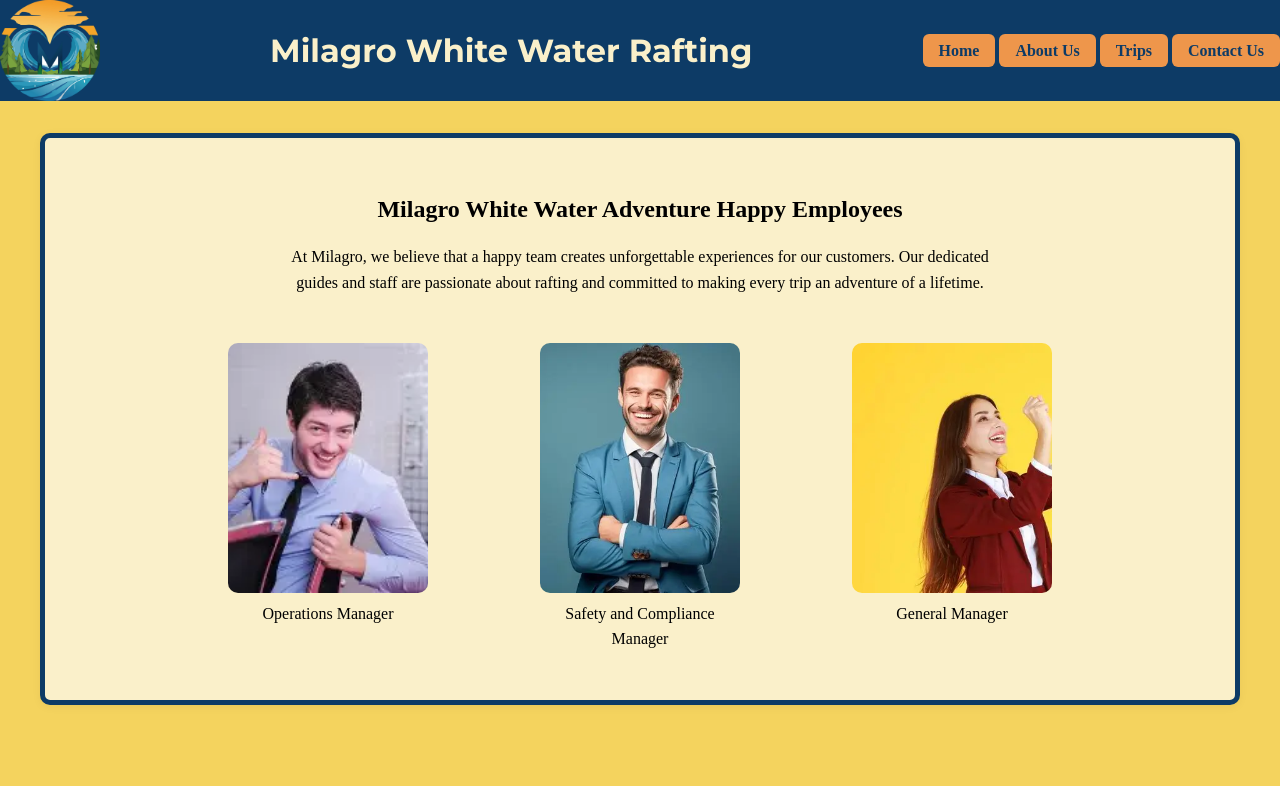
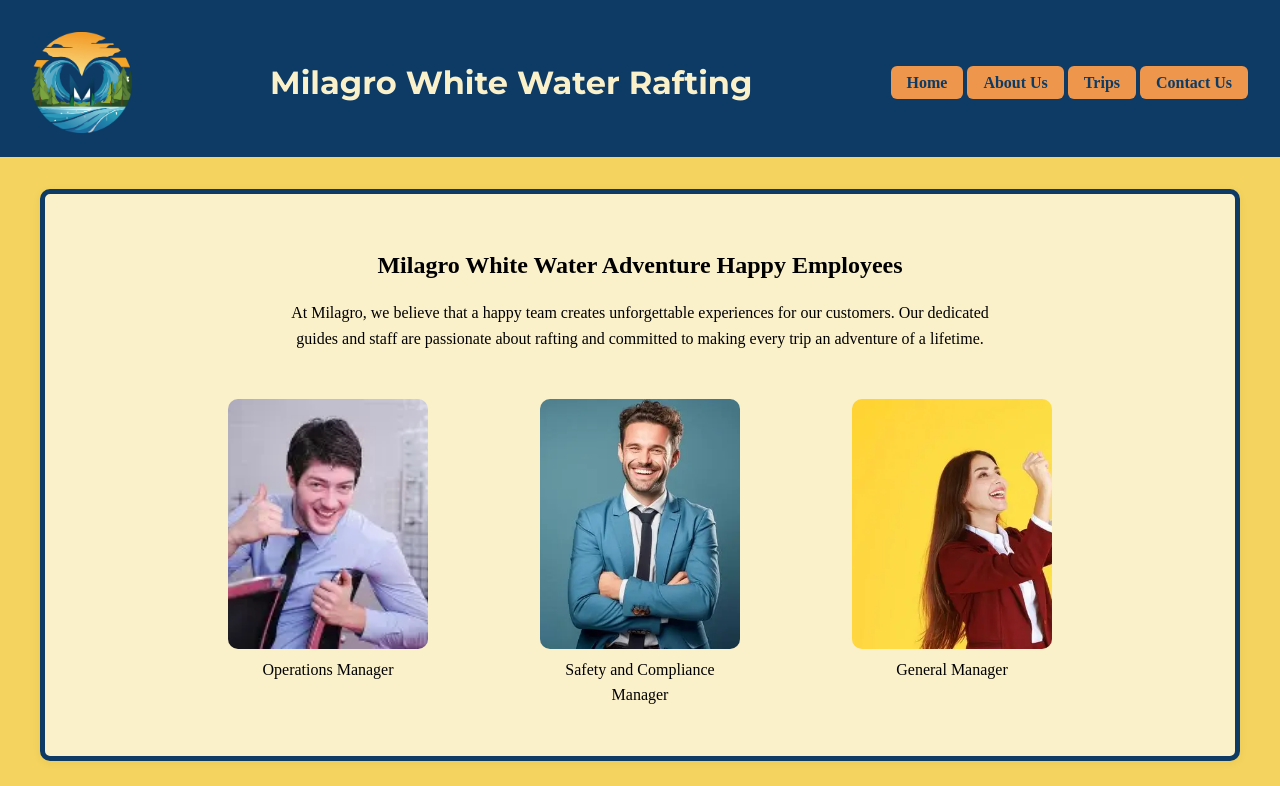
Before and after one commit to Miraclebliss/wdd130, a plain HTML site: page wwr/contact.html in a window 1280 px wide. Shown: the top 786 px of the page. Drawn offline with Linux system fonts and the light colour scheme.

Commit message:
Fix CSS formatting issues in header and button styles for improved consistency

```diff
--- a/wwr/styles/rafting.css
+++ b/wwr/styles/rafting.css
@@ -21,8 +21,8 @@ body {
 header {
   background-color: var(--primary-color);
   grid-template-columns: auto 1fr auto;
-  padding: 2rem 2rem 1.5 rem 2 rem;
-  gap:2 rem;
+  padding: 2rem 2rem 1.5rem 2rem;
+  gap:2rem;
   display: grid;
   align-items: center;
   justify-content: space-between;
@@ -31,7 +31,6 @@ header {
 .logo {
   width: 100px;
   height: auto;
-  margin-left: 0;
 }
 
 .site-title {
@@ -63,7 +62,6 @@ header {
   text-decoration: none;
   font-weight: bold;
   color: var(--primary-color);
-  transition: background 0.2s;
 }
 
 .navbar a:hover {
@@ -322,7 +320,7 @@ button {
   border: none;
   border-radius: 6px;
   cursor: pointer;
-  transition: background 0.3s ease;
+  /* transition: background 0.3s ease; */
   margin-top: 1rem;
 }
 
```
